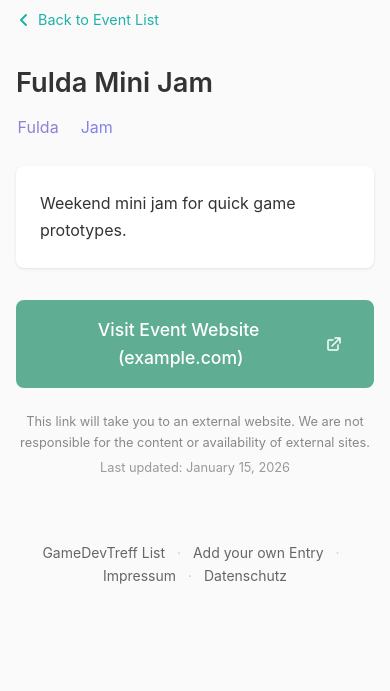
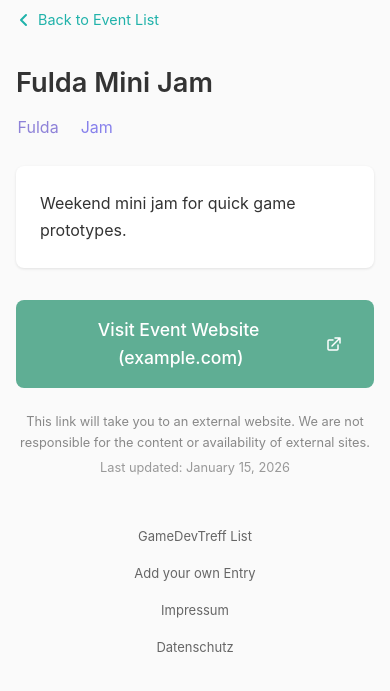
Before and after one commit to abregado/gamedev-index, a Jekyll site: the page built from _listings/fulda-jam.md, in a window 390 px wide. Shown: the top 691 px of the page. Built offline with Jekyll 4.4.1, drawn with Linux system fonts in a browser that asks for light colours.

Commit message:
Footer moved to separate file, and made mobile-compatible
- The footer is now included from the same separate file on all pages
- The footer design would previously break on narrow screens.
  Now it just becomes a single column.

```diff
--- /dev/null
+++ b/_includes/site-footer.html
@@ -0,0 +1,9 @@
+<footer class="footer-area">
+  <a href="{{ '/' | relative_url }}">GameDevTreff List</a>
+  <span class="footer-separator">&middot;</span>
+  <a href="{{ '/add-entry/' | relative_url }}">Add your own Entry</a>
+  <span class="footer-separator">&middot;</span>
+  <a href="{{ '/impressum/' | relative_url }}">Impressum</a>
+  <span class="footer-separator">&middot;</span>
+  <a href="{{ '/datenschutz/' | relative_url }}">Datenschutz</a>
+</footer>
--- a/_layouts/event.html
+++ b/_layouts/event.html
@@ -56,13 +56,5 @@
   </article>
   <script src="{{ '/assets/js/main.js' | relative_url }}"></script>
 </body>
-<footer class="site-footer">
-  <a href="{{ '/' | relative_url }}">GameDevTreff List</a>
-  <span class="footer-separator">&middot;</span>
-  <a href="{{ '/add-entry/' | relative_url }}">Add your own Entry</a>
-  <span class="footer-separator">&middot;</span>
-  <a href="{{ '/impressum/' | relative_url }}">Impressum</a>
-  <span class="footer-separator">&middot;</span>
-  <a href="{{ '/datenschutz/' | relative_url }}">Datenschutz</a>
-</footer>
+{% include site-footer.html %}
 </html>
--- a/assets/css/style.css
+++ b/assets/css/style.css
@@ -401,7 +401,7 @@ body {
 .listing-name {
   color: #20b2aa;
   font-weight: 600;
-  font-size: 1.125rem;
+  font-size: 1.0625rem;
 }
 
 .listing:hover .listing-name {
@@ -640,7 +640,7 @@ body {
 }
 
 /* Site Footer */
-.site-footer {
+.footer-area {
   text-align: center;
   padding: 2rem 1rem;
   margin-top: 2rem;
@@ -648,12 +648,12 @@ body {
   font-size: 0.875rem;
 }
 
-.site-footer a {
+.footer-area a {
   color: #666;
   text-decoration: none;
 }
 
-.site-footer a:hover {
+.footer-area a:hover {
   color: #20b2aa;
   text-decoration: underline;
 }
@@ -749,6 +749,24 @@ body {
       font-weight: 600;
       margin: 0 0 1rem 0;
       color: #333;
+  }
+
+  .footer-area {
+    display: flex;
+    flex-direction: column;
+    gap: 0.5rem;
+    padding: 1.5rem 0.5rem;
+    margin-top: 1.25rem;
+    font-size: 0.8125rem;
+  }
+
+  .footer-area a {
+    display: inline-block;
+    padding: 0.25rem 0;
+  }
+
+  .footer-separator {
+    display: none;
   }
 
   .header-hero {
```
Also changed, not shown: _layouts/default.html (+1 -9 lines).
